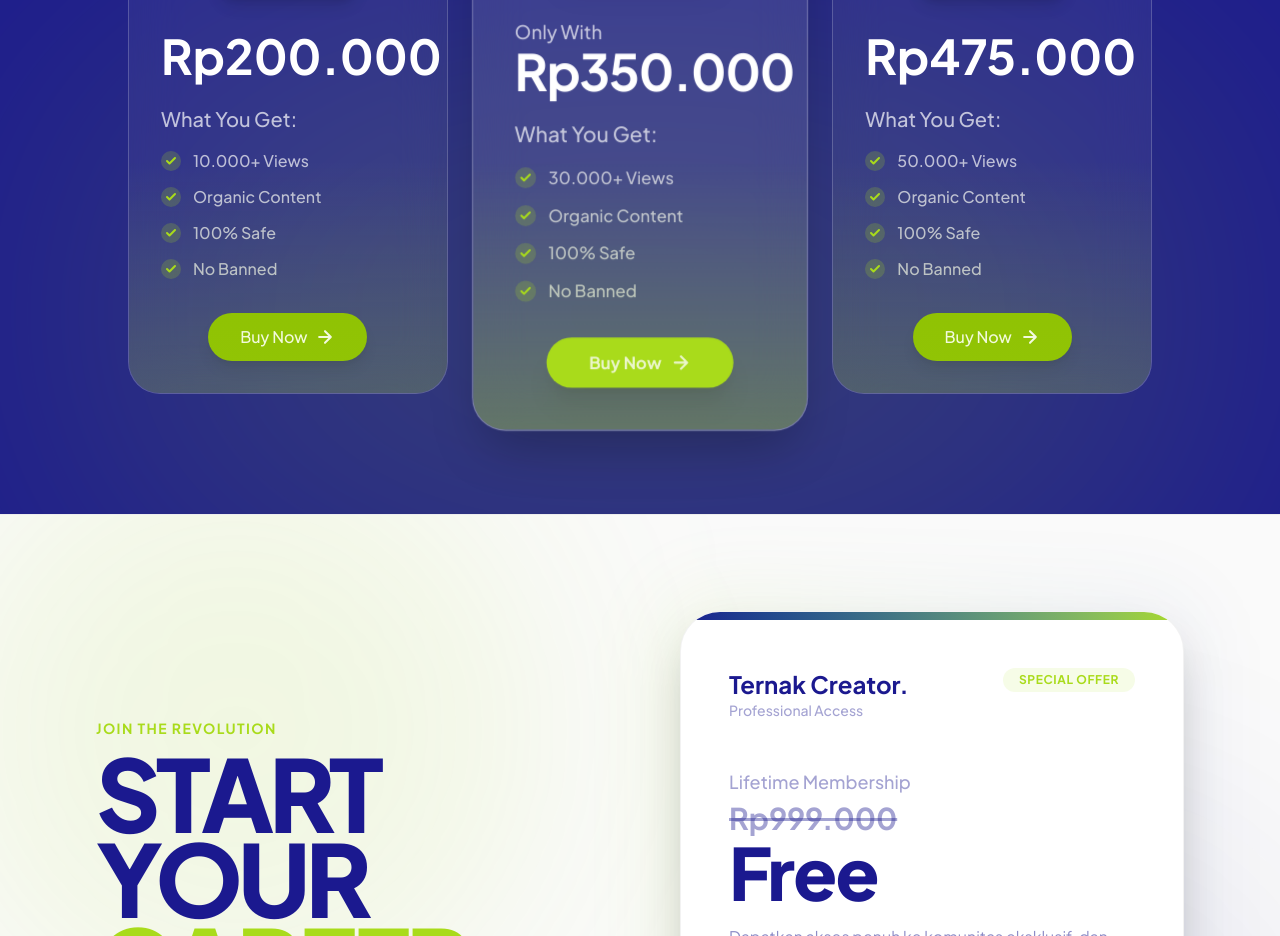
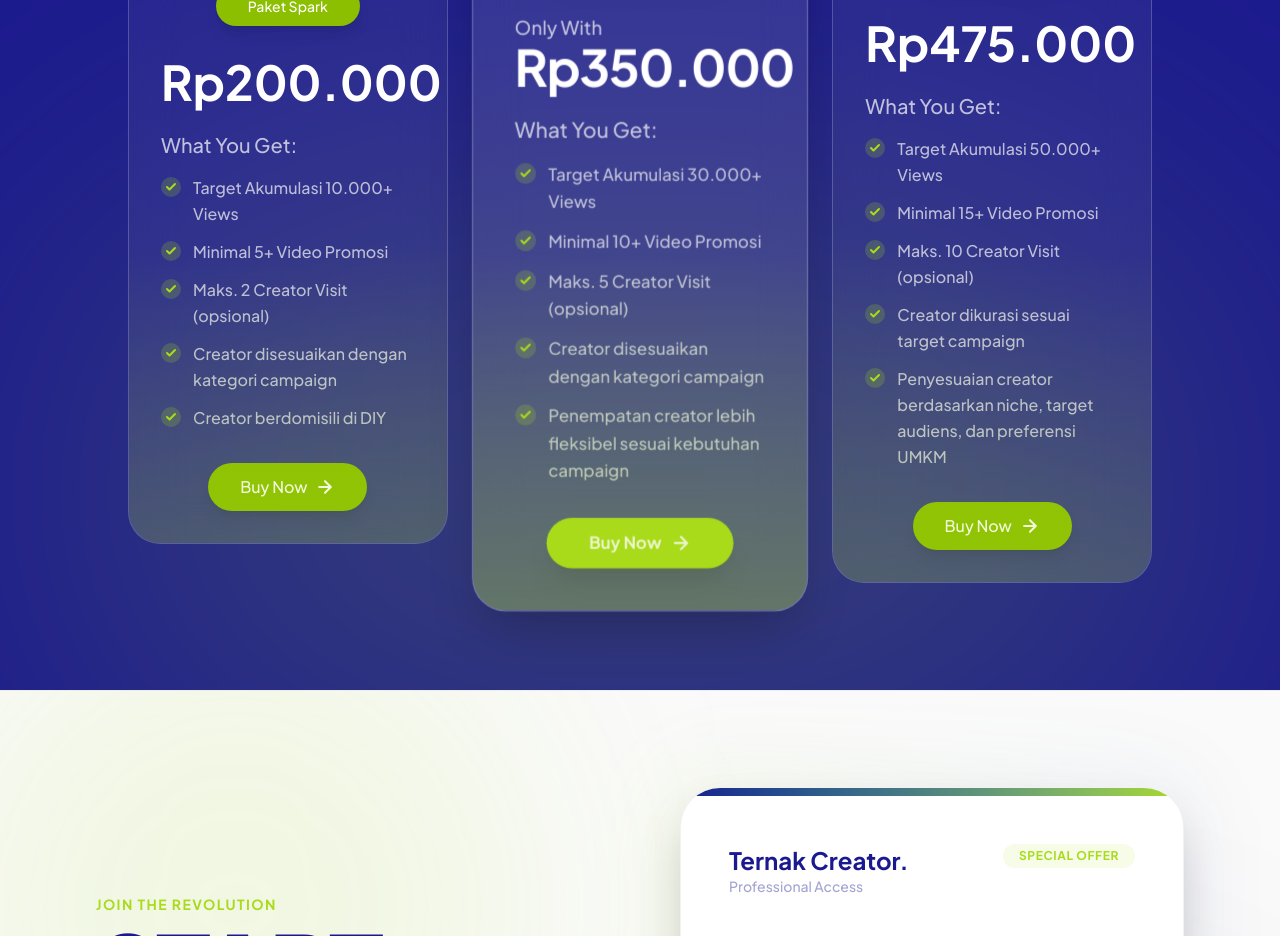
Before and after one commit to irhamchandra99-crypto/ternakcreator, a Next.js app: page / in a window 1280 px wide. Shown: the part 2520-3456 px from the top of the page. Built offline with nearby package versions, Linux system fonts and the light colour scheme.

Commit message:
update fitur yang didapat

```diff
--- a/app/page.tsx
+++ b/app/page.tsx
@@ -60,6 +60,7 @@
 }
 
 // ── PRICING DATA ──
+// ── PRICING DATA ──
 const pricingData = {
   instagram: [
     {
@@ -68,6 +69,12 @@
       price: "Rp200.000",
       oldPrice: null,
       featured: false,
+      features: [
+        "Minimal 5+ Video Promosi",
+        "Maks. 2 Creator Visit (opsional)",
+        "Creator disesuaikan dengan kategori campaign",
+        "Creator berdomisili di DIY",
+      ],
     },
     {
       name: "Paket Boost",
@@ -75,6 +82,12 @@
       price: "Rp350.000",
       oldPrice: null,
       featured: true,
+      features: [
+        "Minimal 10+ Video Promosi",
+        "Maks. 5 Creator Visit (opsional)",
+        "Creator disesuaikan dengan kategori campaign",
+        "Penempatan creator lebih fleksibel sesuai kebutuhan campaign",
+      ],
     },
     {
       name: "Paket Impact",
@@ -82,8 +95,15 @@
       price: "Rp475.000",
       oldPrice: null,
       featured: false,
+      features: [
+        "Minimal 15+ Video Promosi",
+        "Maks. 10 Creator Visit (opsional)",
+        "Creator dikurasi sesuai target campaign",
+        "Penyesuaian creator berdasarkan niche, target audiens, dan preferensi UMKM",
+      ],
     },
   ],
+
   tiktok: [
     {
       name: "Paket Spark",
@@ -91,6 +111,12 @@
       price: "Rp225.000",
       oldPrice: null,
       featured: false,
+      features: [
+        "Minimal 5+ Video Promosi",
+        "Maks. 2 Creator Visit (opsional)",
+        "Creator disesuaikan dengan kategori campaign",
+        "Creator berdomisili di DIY",
+      ],
     },
     {
       name: "Paket Boost",
@@ -98,6 +124,12 @@
       price: "Rp375.000",
       oldPrice: null,
       featured: true,
+      features: [
+        "Minimal 10+ Video Promosi",
+        "Maks. 5 Creator Visit (opsional)",
+        "Creator disesuaikan dengan kategori campaign",
+        "Penempatan creator lebih fleksibel sesuai kebutuhan campaign",
+      ],
     },
     {
       name: "Paket Impact",
@@ -105,6 +137,12 @@
       price: "Rp500.000",
       oldPrice: null,
       featured: false,
+      features: [
+        "Minimal 15+ Video Promosi",
+        "Maks. 10 Creator Visit (opsional)",
+        "Creator dikurasi sesuai target campaign",
+        "Penyesuaian creator berdasarkan niche, target audiens, dan preferensi UMKM",
+      ],
     },
   ],
 };
@@ -455,13 +493,21 @@
                 <div className="flex-grow">
                   <h3 className="text-white/70 text-xl font-medium mb-4">What You Get:</h3>
                   <ul className="space-y-3">
-                    {[plan.views, 'Organic Content', '100% Safe', 'No Banned'].map((item, i2) => (
-                      <li key={i2} className="flex items-center gap-3 text-[#FAFAFA]/70 font-medium">
-                        <CheckIcon />
-                        {item}
-                      </li>
-                    ))}
-                  </ul>
+  {[
+    `Target Akumulasi ${plan.views}`,
+    ...plan.features,
+  ].map((item, i2) => (
+    <li
+      key={i2}
+      className="flex items-start gap-3 text-[#FAFAFA]/70 font-medium text-sm sm:text-base leading-relaxed"
+    >
+      <div className="shrink-0 mt-0.5">
+        <CheckIcon />
+      </div>
+      <span>{item}</span>
+    </li>
+  ))}
+</ul>
                 </div>
 
                 <a
```
